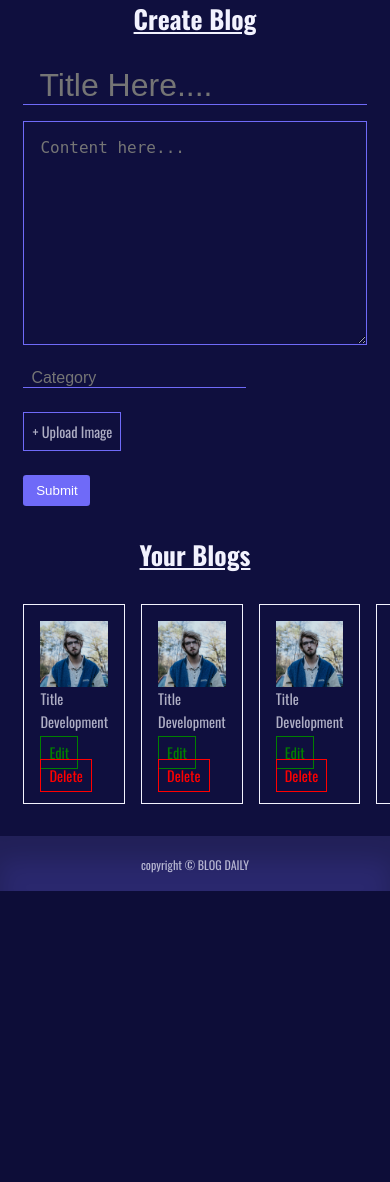
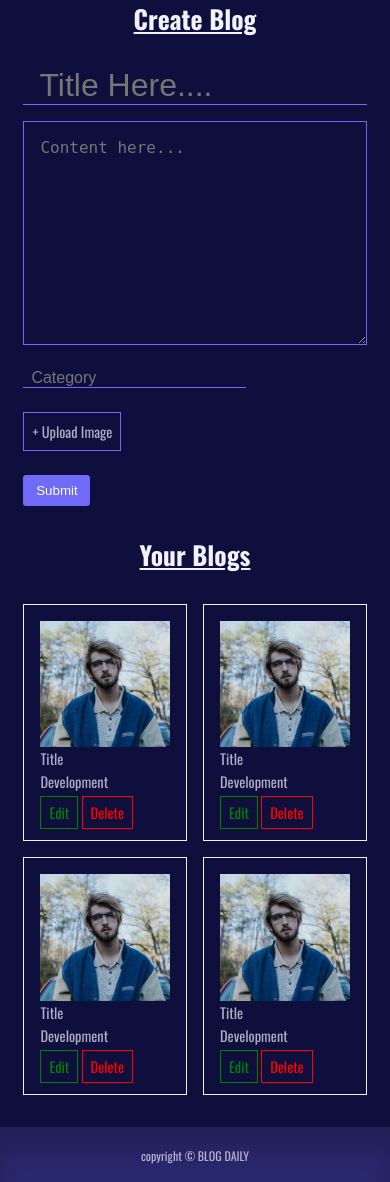
Before and after one commit to fazilcodes/BlogDaily-Django, a Django app: page /blog/ in a window 390 px wide; the page is wider, and only the part inside the window is pictured. Shown: the part 110-1292 px from the top of that part. Before the commit the page ends 1001 px from the top of that part, so only its background shows below. Run offline with Django 4.2, Linux system fonts and the light colour scheme.

Commit message:
Fixed the css in addblog page

```diff
--- a/BlogDaily/settings.py
+++ b/BlogDaily/settings.py
@@ -110,6 +110,10 @@ USE_TZ = True
 # https://docs.djangoproject.com/en/4.1/howto/static-files/
 
 STATIC_URL = 'static/'
+STATICFILES_DIRS = [
+    os.path.join(BASE_DIR, 'static'),
+]
+
 MEDIA_ROOT = os.path.join(BASE_DIR, 'media/')
 MEDIA_URL = '/media/'
 
--- a/blog_app/static/css/blog.css
+++ b/static/css/blog.css
@@ -106,3 +106,23 @@ label {
 .profile_blog-buttons {
     margin-top: .5rem;
 }
+
+
+
+
+/* ---------------MEdia QUery (Tablet)------------------ */
+
+@media screen and (max-width: 1024px) {
+    .profile_posts {
+        grid-template-columns: 1fr 1fr 1fr;
+    }
+}
+
+
+/* ---------------MEdia QUery (Mobile)------------------ */
+
+@media screen and (max-width: 600px) {
+    .profile_posts {
+        grid-template-columns: 1fr 1fr;
+    }
+}
--- a/blog_app/static/css/index.css
+++ b/static/css/index.css
@@ -44,6 +44,7 @@ body {
     overflow-x: hidden;
     background: var(--color-bg);
     font-size: 0.9rem;
+    min-height: 100vh;
 }
 
 .container {
@@ -314,6 +315,9 @@ nav button {
 .category_buttons {
     padding: 4rem 0;
     border-top: 2px solid var(--color-gray);
+    position: sticky;
+    top: 100%;
+    margin-bottom: 2rem;
 }
 
 .category_buttons-container {
@@ -331,6 +335,8 @@ footer {
     background: var(--color-primary-light);
     box-shadow: inset 0 1.5rem 1.5rem rgba(0, 0, 0, 0.2);
     padding: 1rem;
+    position: sticky;
+    top: 100%;
 }
 
 .footer_copyright {
```
Also changed, not shown: static/css/loginregister.css (renamed from blog_app/static/css/loginregister.css), static/css/profile.css (renamed from blog_app/static/css/profile.css), static/images/avatar.jpg (renamed from blog_app/static/images/avatar.jpg), static/images/imag2.jfif (renamed from blog_app/static/images/imag2.jfif), static/images/image1.jfif (renamed from blog_app/static/images/image1.jfif), static/js/loginregister.js (renamed from blog_app/static/js/loginregister.js), static/js/main.js (renamed from blog_app/static/js/main.js).
